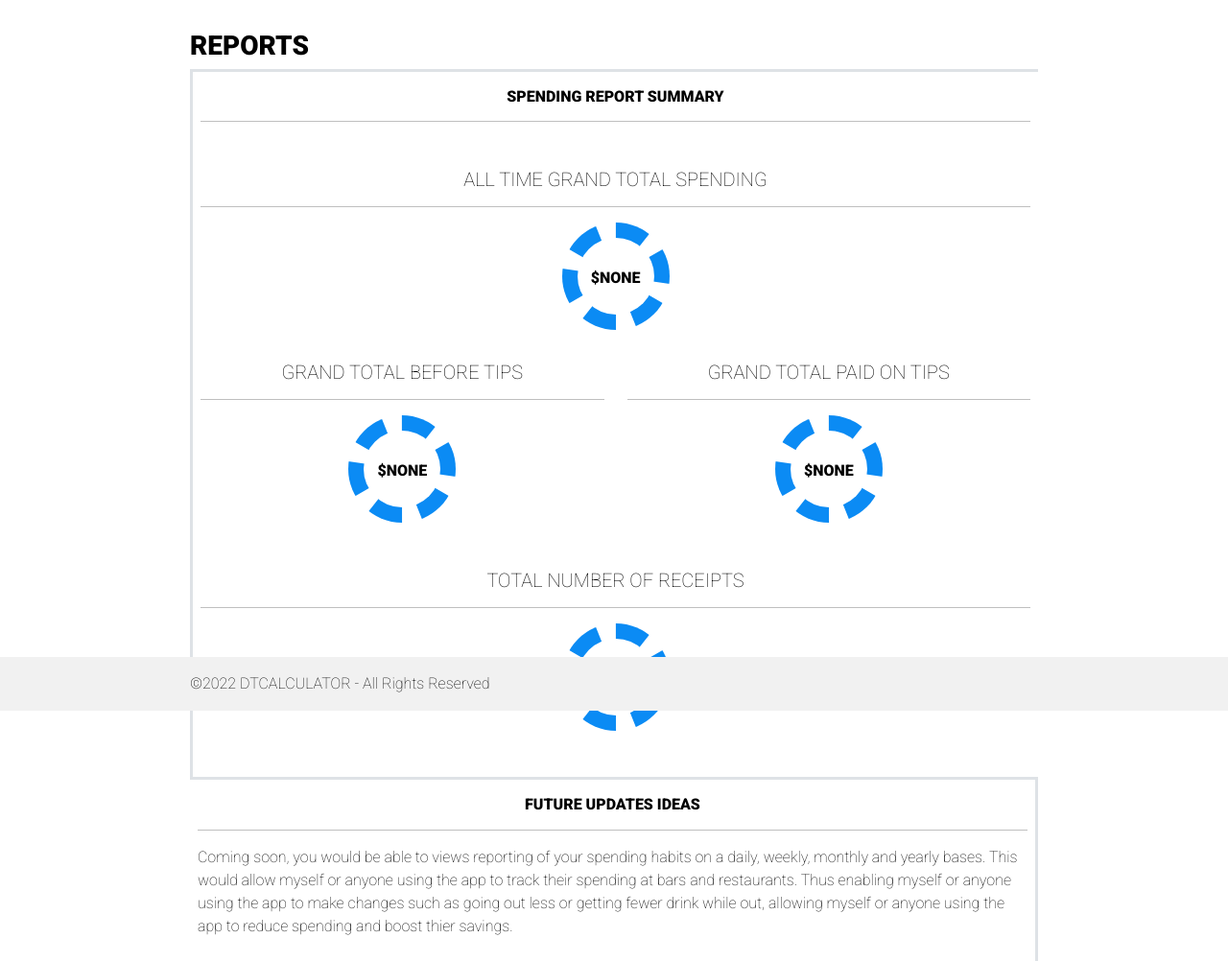
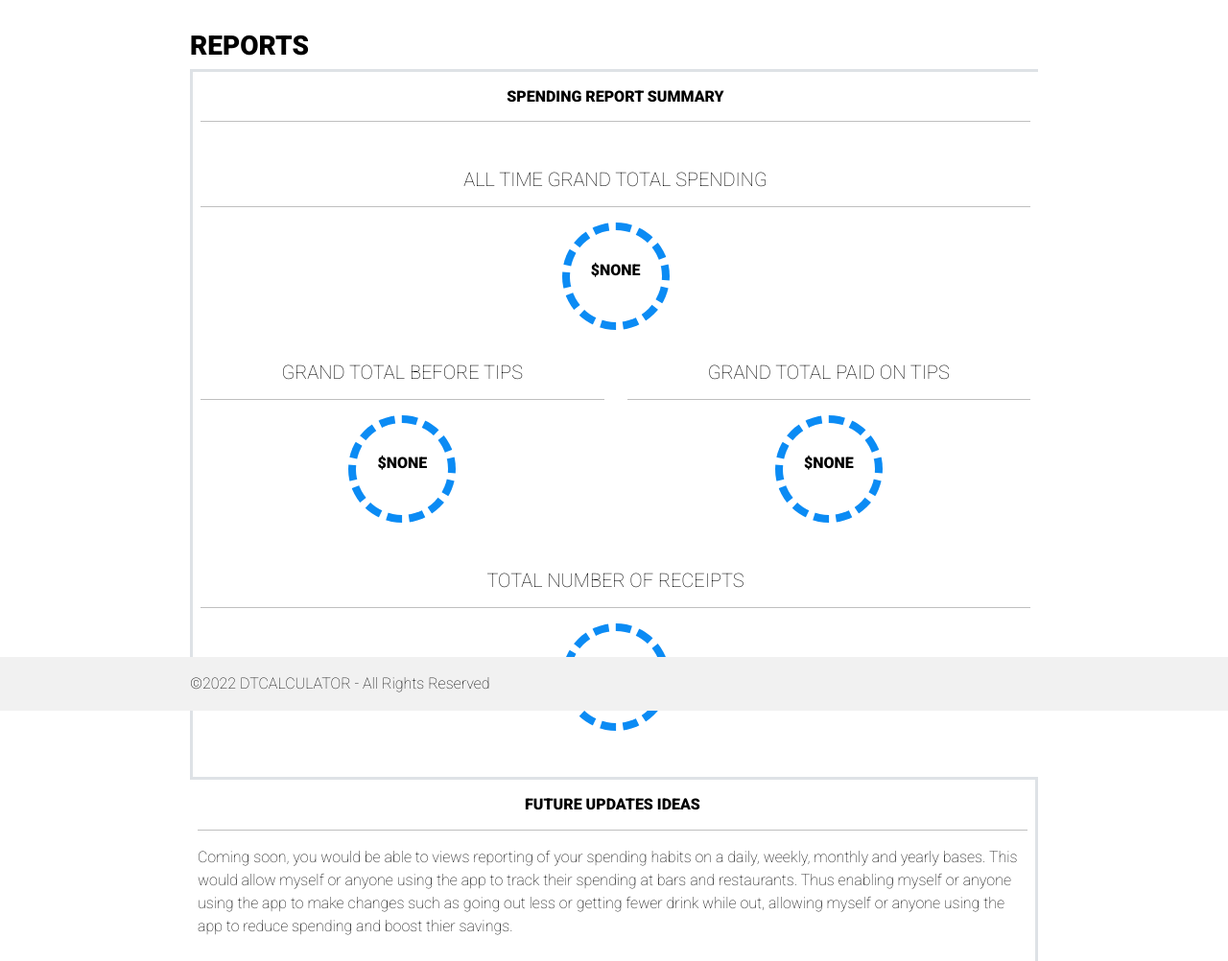
Before and after one commit to DinoSahr/dtcalculator-live, a Django app: page /report/ in a window 1280 px wide. Shown: the part 59-1061 px from the top of the page at 96% size. Run offline with Django 4.2, Linux system fonts and the light colour scheme; data that the repository does not hold is empty; some libraries are stand-ins or nearby versions.

Commit message:
Version 1.0.2

```diff
--- a/static/css/styles.css
+++ b/static/css/styles.css
@@ -153,7 +153,7 @@
     height: 7rem;
     border-radius: 7rem;
     /* border: 1rem dashed crimson; */
-    border: 1rem dashed #0b8bf4;
+    border: 0.5rem dashed #0b8bf4;
     padding: 2rem 0;
     margin: 0 auto;
 }
```
Also changed, not shown: 2 other files.
